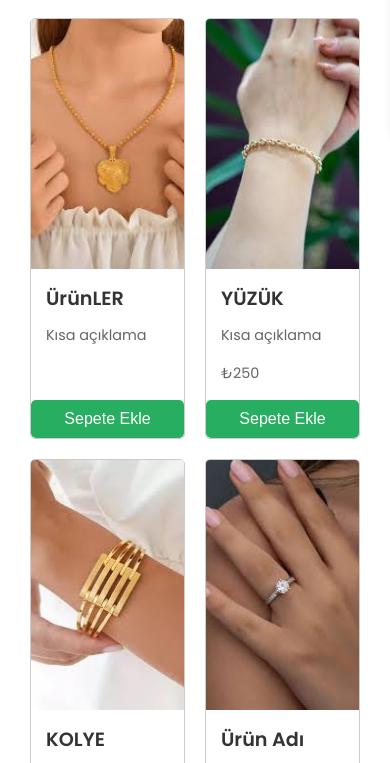
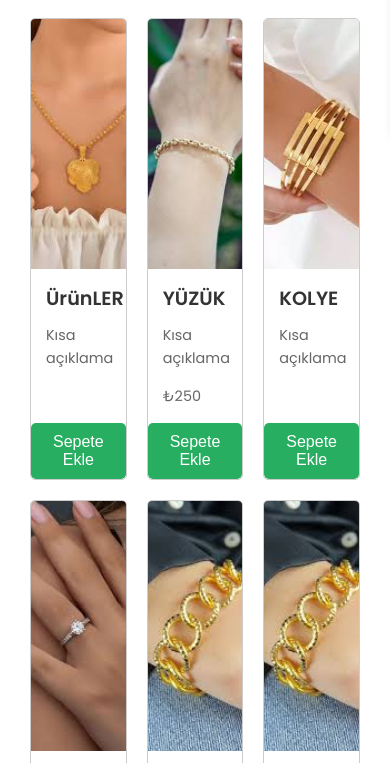
Before and after one commit to berkantsimsek/MOB-LuyumluTaki, a plain HTML site: page index.html in a window 390 px wide. Shown: the part 705-1468 px from the top of the page. Drawn offline with Linux system fonts and the light colour scheme.

Commit message:
Update style.css

```diff
--- a/CSS/style.css
+++ b/CSS/style.css
@@ -1,4 +1,4 @@
-/* Genel Ayarlar */
+/* Genel Ayarlar kısmı burası */
 * {
     margin: 0;
     padding: 0;
@@ -66,7 +66,7 @@ header {
     text-decoration: none;
 }
 
-/* Ana sayfa bölümü */
+/* Ana sayfa bölümü css kısmı */
 .home-section {
     position: relative;
     height: 400px;
@@ -112,7 +112,7 @@ header {
     text-shadow: 1px 1px 3px rgba(0, 0, 0, 0.6);
 }
 
-/* Ürün Bölümleri */
+/* Ürün Bölümleri ürünlerin kısmı */
 .products-section {
     padding: 50px 20px;
     text-align: center;
@@ -184,7 +184,7 @@ header {
     margin-bottom: 20px;
 }
 
-/* Harita Bölümü */
+/* Harita Bölümü şekil kısmı */
 .map-section {
     text-align: center;
     padding: 40px 20px;
@@ -212,7 +212,7 @@ header {
     border: 0;
 }
 
-/* Sepet Alanı */
+/* Sepet Alanı boyutları burada */
 #cart {
     width: 300px;
     padding: 15px;
@@ -379,7 +379,7 @@ footer {
     color: #ccc;
 }
 
-/* 🆕 Mobil uyumluluk için güncellenmiş media query */
+/* Mobil uyumluluk için güncellenmiş media query */
 @media (max-width: 768px) {
     body {
         font-size: 16px;
@@ -406,8 +406,8 @@ footer {
         margin: 10px 0;
     }
 
-    /* 🔧 Ürün kartları mobilde 2'li satırlar */
+    /* Ürün kartları mobilde 2'li satırlar */
     .products-grid {
-        grid-template-columns: repeat(2, 1fr);
+        grid-template-columns: repeat(3, 1fr);
     }
 }
```
